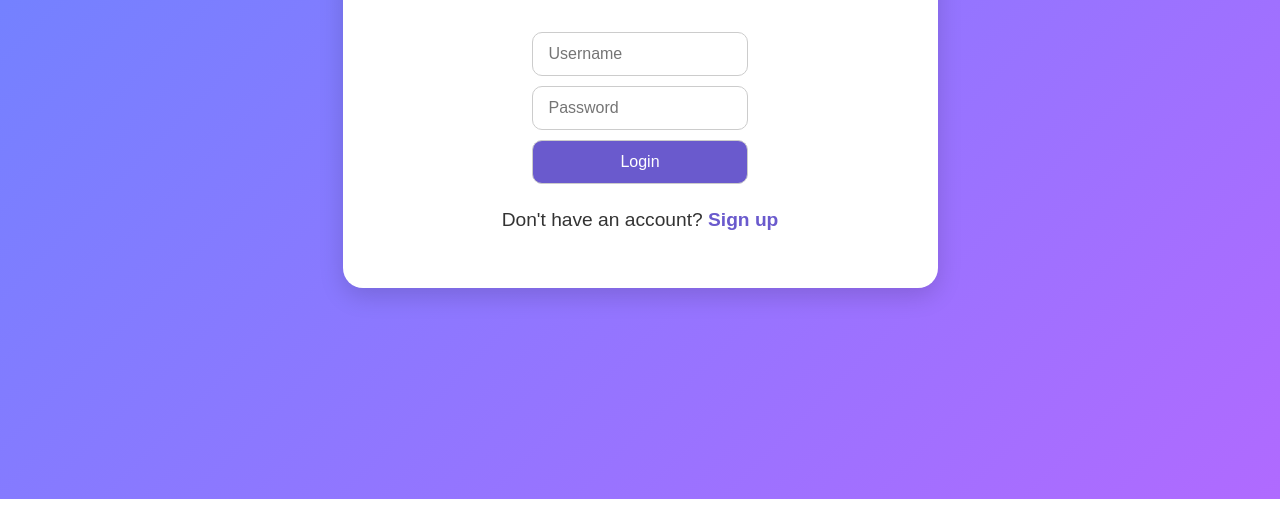
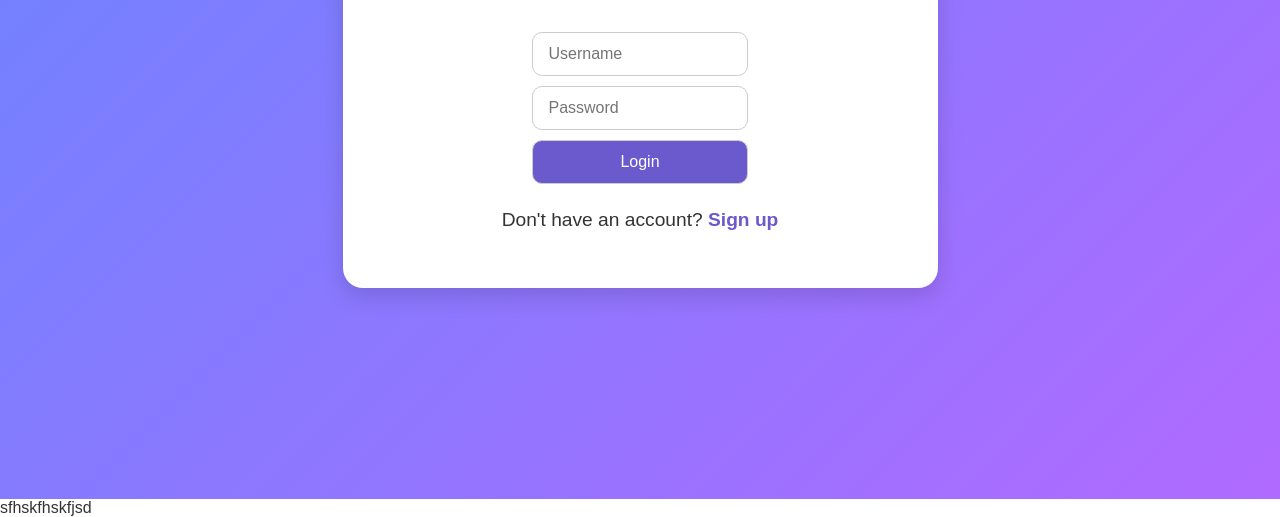
Before and after one commit to rhrudi/FWDFT, a plain HTML site: page login.html in a window 1280 px wide. Shown: the part 381-898 px from the top of the page. Drawn offline with Linux system fonts and the light colour scheme.

Commit message:
test upload

```diff
--- a/login.html
+++ b/login.html
@@ -33,6 +33,6 @@
             <p>Don't have an account? <a href="register.html">Sign up</a></p>
         </div>
     </section>
-
+sfhskfhskfjsd
 </body>
 </html>
```
